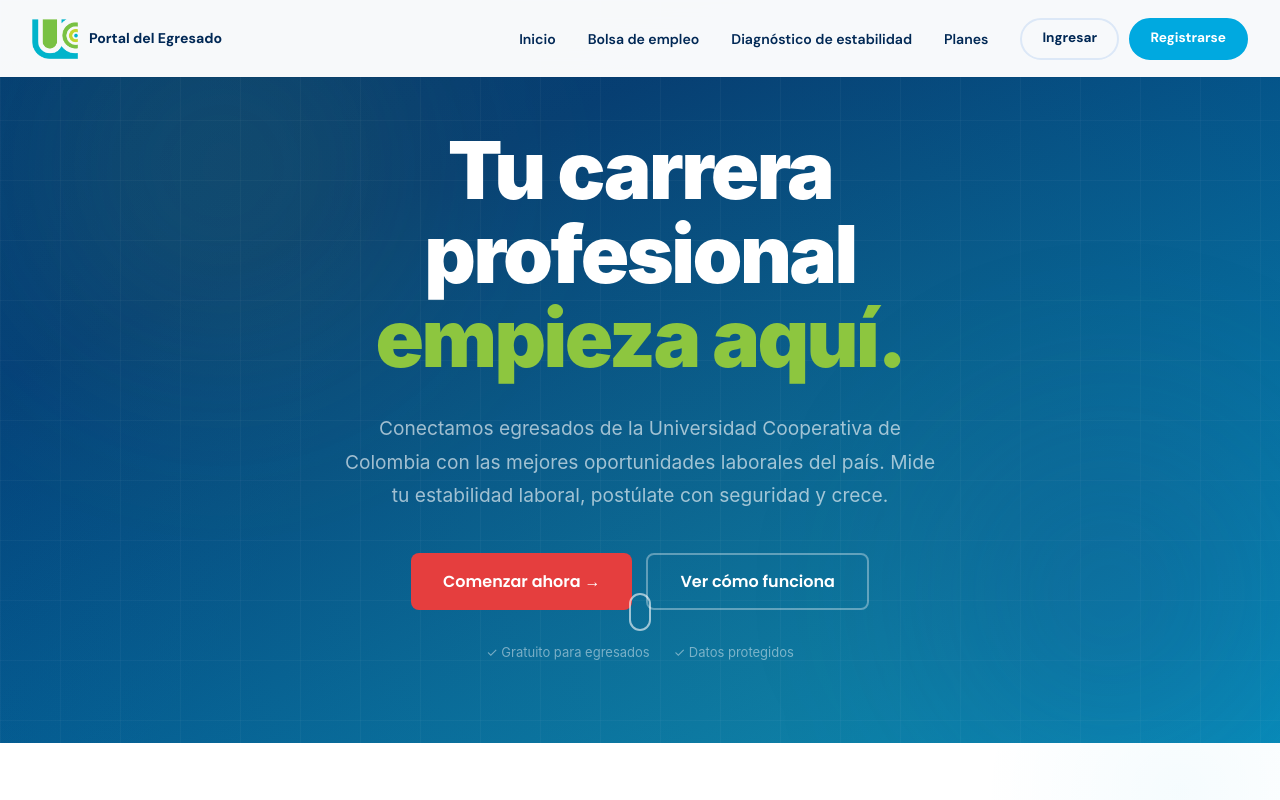
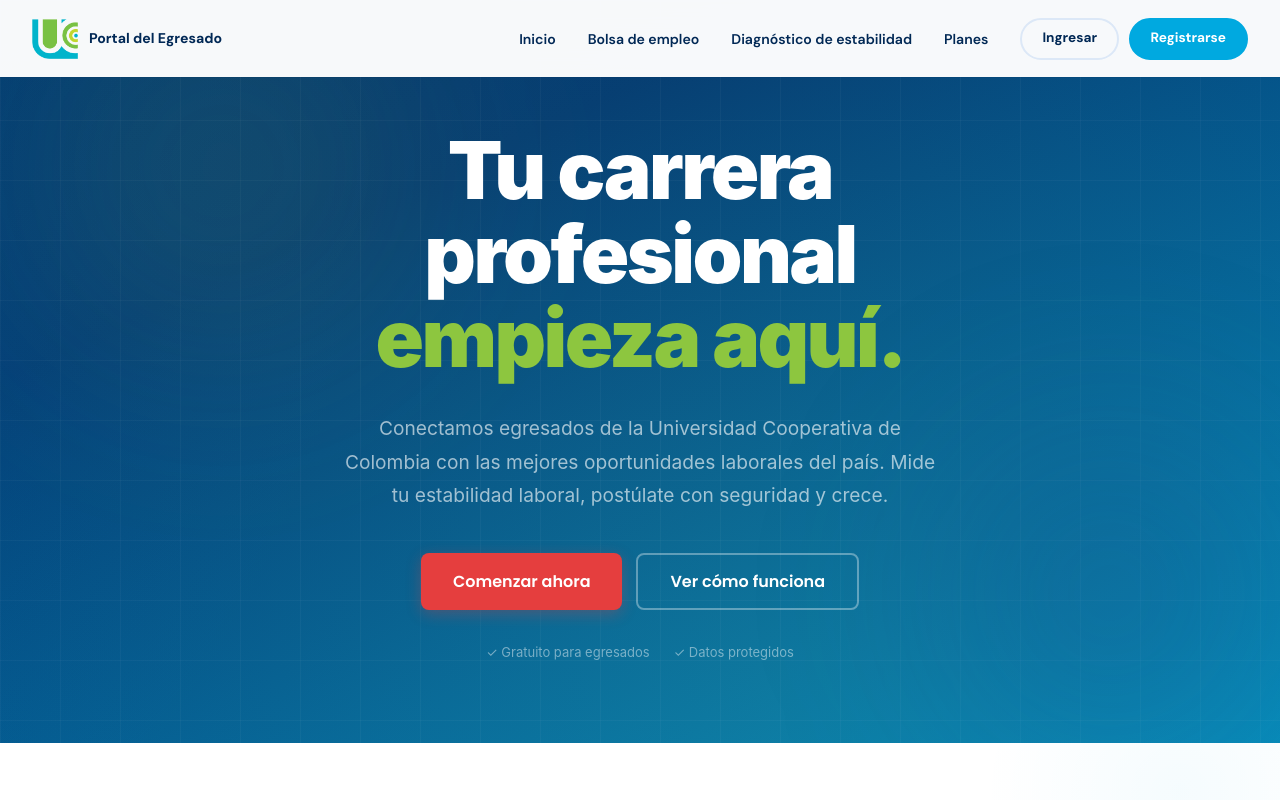
Before and after one commit to Andres0606/proyecto-ia, a Next.js app in the folder Front/: page /Components in a window 1280 px wide. Shown: the top 800 px of the page. Built offline with nearby package versions, Linux system fonts and the light colour scheme.

Commit message:
ARREGLO BOTON ROJO

```diff
--- a/Front/app/Components/page.tsx
+++ b/Front/app/Components/page.tsx
@@ -31,12 +31,12 @@ function useScrollReveal() {
 
 // ── Icons ──────────────────────────────────────────────────────────────────
 const Icons = {
-  Target: () => <svg width="24" height="24" viewBox="0 0 24 24" fill="none" stroke="currentColor" strokeWidth="2" strokeLinecap="round" strokeLinejoin="round"><circle cx="12" cy="12" r="10"/><circle cx="12" cy="12" r="6"/><circle cx="12" cy="12" r="2"/></svg>,
-  BarChart: () => <svg width="24" height="24" viewBox="0 0 24 24" fill="none" stroke="currentColor" strokeWidth="2" strokeLinecap="round" strokeLinejoin="round"><line x1="12" x2="12" y1="20" y2="10"/><line x1="18" x2="18" y1="20" y2="4"/><line x1="6" x2="6" y1="20" y2="16"/></svg>,
-  FileText: () => <svg width="24" height="24" viewBox="0 0 24 24" fill="none" stroke="currentColor" strokeWidth="2" strokeLinecap="round" strokeLinejoin="round"><path d="M14.5 2H6a2 2 0 0 0-2 2v16a2 2 0 0 0 2 2h12a2 2 0 0 0 2-2V7.5L14.5 2z"/><polyline points="14 2 14 8 20 8"/><line x1="16" x2="8" y1="13" y2="13"/><line x1="16" x2="8" y1="17" y2="17"/><line x1="10" x2="8" y1="9" y2="9"/></svg>,
-  Bell: () => <svg width="24" height="24" viewBox="0 0 24 24" fill="none" stroke="currentColor" strokeWidth="2" strokeLinecap="round" strokeLinejoin="round"><path d="M6 8a6 6 0 0 1 12 0c0 7 3 9 3 9H3s3-2 3-9"/><path d="M10.3 21a1.94 1.94 0 0 0 3.4 0"/></svg>,
-  Building: () => <svg width="24" height="24" viewBox="0 0 24 24" fill="none" stroke="currentColor" strokeWidth="2" strokeLinecap="round" strokeLinejoin="round"><rect width="16" height="20" x="4" y="2" rx="2" ry="2"/><path d="M9 22v-4h6v4M8 6h.01M16 6h.01M12 6h.01M8 10h.01M16 10h.01M12 10h.01M8 14h.01M16 14h.01M12 14h.01"/></svg>,
-  TrendingUp: () => <svg width="24" height="24" viewBox="0 0 24 24" fill="none" stroke="currentColor" strokeWidth="2" strokeLinecap="round" strokeLinejoin="round"><polyline points="23 6 13.5 15.5 8.5 10.5 1 18"/><polyline points="17 6 23 6 23 12"/></svg>,
+  Target: () => <svg width="24" height="24" viewBox="0 0 24 24" fill="none" stroke="currentColor" strokeWidth="2" strokeLinecap="round" strokeLinejoin="round"><circle cx="12" cy="12" r="10" /><circle cx="12" cy="12" r="6" /><circle cx="12" cy="12" r="2" /></svg>,
+  BarChart: () => <svg width="24" height="24" viewBox="0 0 24 24" fill="none" stroke="currentColor" strokeWidth="2" strokeLinecap="round" strokeLinejoin="round"><line x1="12" x2="12" y1="20" y2="10" /><line x1="18" x2="18" y1="20" y2="4" /><line x1="6" x2="6" y1="20" y2="16" /></svg>,
+  FileText: () => <svg width="24" height="24" viewBox="0 0 24 24" fill="none" stroke="currentColor" strokeWidth="2" strokeLinecap="round" strokeLinejoin="round"><path d="M14.5 2H6a2 2 0 0 0-2 2v16a2 2 0 0 0 2 2h12a2 2 0 0 0 2-2V7.5L14.5 2z" /><polyline points="14 2 14 8 20 8" /><line x1="16" x2="8" y1="13" y2="13" /><line x1="16" x2="8" y1="17" y2="17" /><line x1="10" x2="8" y1="9" y2="9" /></svg>,
+  Bell: () => <svg width="24" height="24" viewBox="0 0 24 24" fill="none" stroke="currentColor" strokeWidth="2" strokeLinecap="round" strokeLinejoin="round"><path d="M6 8a6 6 0 0 1 12 0c0 7 3 9 3 9H3s3-2 3-9" /><path d="M10.3 21a1.94 1.94 0 0 0 3.4 0" /></svg>,
+  Building: () => <svg width="24" height="24" viewBox="0 0 24 24" fill="none" stroke="currentColor" strokeWidth="2" strokeLinecap="round" strokeLinejoin="round"><rect width="16" height="20" x="4" y="2" rx="2" ry="2" /><path d="M9 22v-4h6v4M8 6h.01M16 6h.01M12 6h.01M8 10h.01M16 10h.01M12 10h.01M8 14h.01M16 14h.01M12 14h.01" /></svg>,
+  TrendingUp: () => <svg width="24" height="24" viewBox="0 0 24 24" fill="none" stroke="currentColor" strokeWidth="2" strokeLinecap="round" strokeLinejoin="round"><polyline points="23 6 13.5 15.5 8.5 10.5 1 18" /><polyline points="17 6 23 6 23 12" /></svg>,
 };
 
 // ── Datos ────────────────────────────────────────────────────────────────────
@@ -133,7 +133,7 @@ function Hero() {
         </p>
         <div className="hero__actions">
           <a href="#registro" className="btn btn--red btn--lg">
-            Comenzar ahora →
+            Comenzar ahora
           </a>
           <a href="#como-funciona" className="btn btn--outline btn--lg">
             Ver cómo funciona
@@ -142,11 +142,6 @@ function Hero() {
         <div className="hero__trust">
           <span>✓ Gratuito para egresados</span>
           <span>✓ Datos protegidos</span>
-        </div>
-        <div className="hero__scroll">
-          <div className="mouse">
-            <div className="wheel" />
-          </div>
         </div>
       </div>
     </section>
@@ -257,8 +252,8 @@ function EstabilidadSection() {
     promedio >= 70
       ? "Estabilidad Alta"
       : promedio >= 45
-      ? "Estabilidad Media"
-      : "Estabilidad Baja";
+        ? "Estabilidad Media"
+        : "Estabilidad Baja";
 
   return (
     <section className="estabilidad">
--- a/Front/app/css/Inicio/inicio.css
+++ b/Front/app/css/Inicio/inicio.css
@@ -62,13 +62,40 @@ body {
 .btn--red {
   background: var(--red);
   color: var(--white);
-  padding: 9px 20px;
-  font-size: 14px;
+  padding: 10px 24px;
+  font-size: 15px;
+  position: relative;
+  overflow: hidden;
+  box-shadow: 0 4px 15px rgba(229, 62, 62, 0.3);
 }
+
+.btn--red::after {
+  content: '';
+  position: absolute;
+  top: -50%;
+  left: -100%;
+  width: 50%;
+  height: 200%;
+  background: linear-gradient(
+    to right,
+    transparent,
+    rgba(255, 255, 255, 0.3),
+    transparent
+  );
+  transform: rotate(35deg);
+  animation: shimmer 3s infinite cubic-bezier(0.19, 1, 0.22, 1);
+}
+
+@keyframes shimmer {
+  0% { left: -100%; }
+  20% { left: 150%; }
+  100% { left: 150%; }
+}
+
 .btn--red:hover {
   background: var(--red-dark);
-  transform: translateY(-1px);
-  box-shadow: 0 6px 20px rgba(141, 198, 63, 0.35);
+  transform: translateY(-2px);
+  box-shadow: 0 8px 25px rgba(229, 62, 62, 0.45);
 }
 
 .btn--ghost {
```
